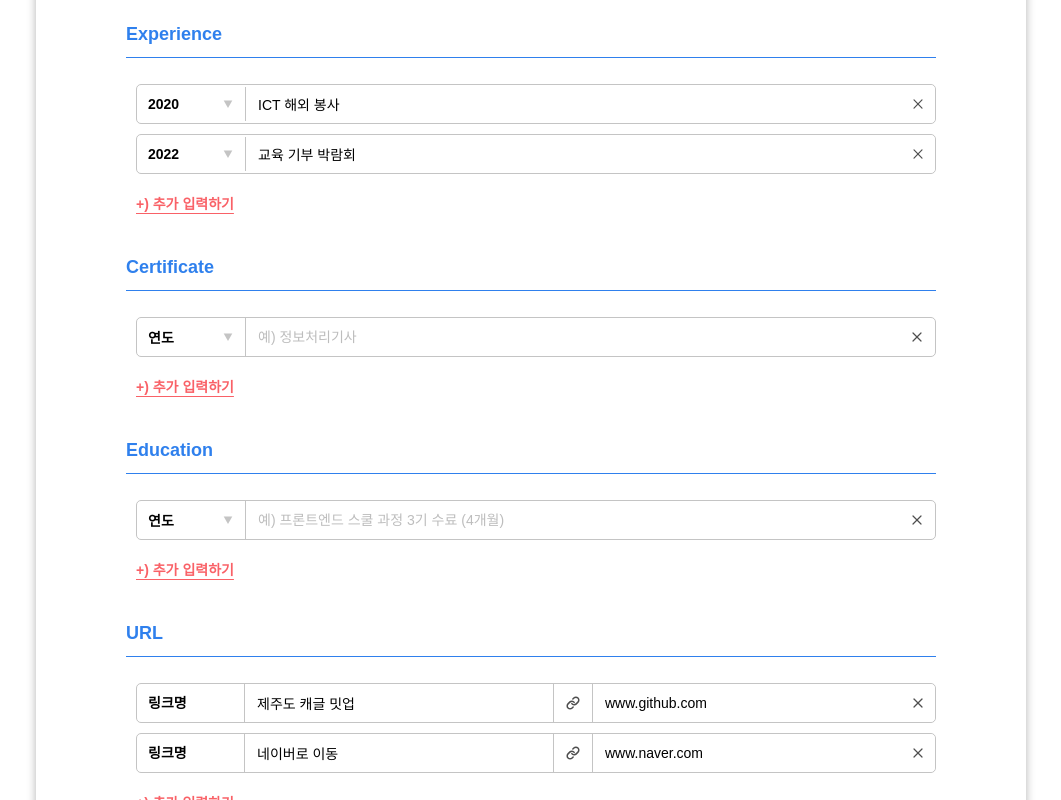
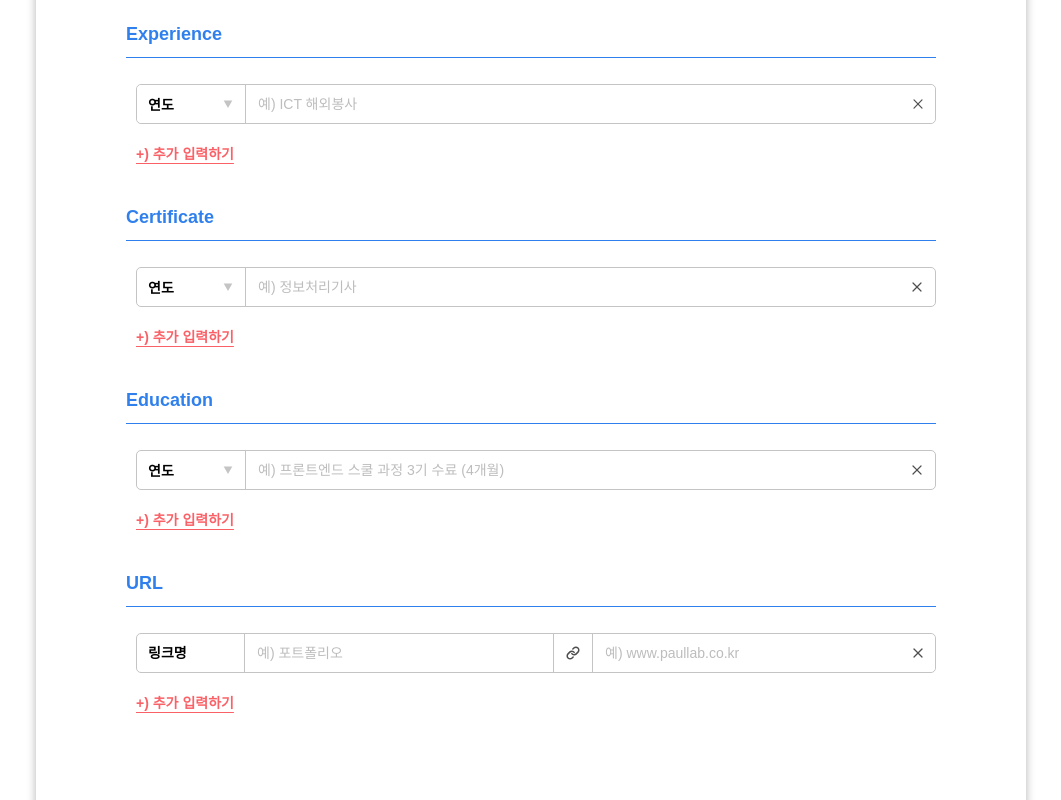
Before and after one commit to weniv/MAKE-RE, a React (Create React App) app: page / in a window 1280 px wide. Shown: the part 2580-3380 px from the top of the page, without its empty margins (109-1170 px from the left). Built offline with nearby package versions, Linux system fonts and the light colour scheme.

Commit message:
Feat: 파트에 데이터가 없을 떄 해당 섹션 미출력(Experience, Url)

```diff
--- a/src/app/App.jsx
+++ b/src/app/App.jsx
@@ -1,6 +1,6 @@
 import Write from '../pages/Write'
 import Preview from '../pages/Preview'
-import { useState } from 'react'
+import { useEffect, useState } from 'react'
 
 import styles from './style.module.css'
 
@@ -8,14 +8,8 @@ function App() {
   const dummyData = {
     name: '전유진',
     enName: 'YouJin Jeon',
-    experience: [
-      { year: 2020, contents: 'ICT 해외 봉사' },
-      { year: 2022, contents: '교육 기부 박람회' },
-    ],
-    url: [
-      { contents: '제주도 캐글 밋업', link: 'www.github.com' },
-      { contents: '네이버로 이동', link: 'www.naver.com' },
-    ],
+    experience: [{ year: '', contents: '' }],
+    url: [{ contents: '', link: '' }],
   }
   const [isWrite, setIsWrite] = useState(true)
   const [resumeData, setResumeData] = useState(dummyData)
--- a/src/components/Experience/ExperienceOutput.jsx
+++ b/src/components/Experience/ExperienceOutput.jsx
@@ -3,13 +3,11 @@ import styles from './experience.module.css'
 
 export default function Experience({ experience }) {
   const expOutput = experience.filter((exp) => exp.year || exp.contents.trim())
-
-  console.log('out', expOutput)
   expOutput.sort((a, b) => b.year - a.year)
 
   return (
     <>
-      {expOutput && (
+      {!!expOutput.length && (
         <section className={styles.exp}>
           <h2 className={styles.titOutput}>Experience</h2>
           <ul className={styles.listExp}>
--- /dev/null
+++ b/src/components/ExportPdf/ExportPdf.jsx
@@ -0,0 +1,5 @@
+import React from 'react'
+
+export default function ExportPDF() {
+  return <div>ExportPDF</div>
+}
--- a/src/components/Url/UrlOutput.jsx
+++ b/src/components/Url/UrlOutput.jsx
@@ -5,7 +5,7 @@ export default function Url({ url }) {
   const urlOutput = url.filter((u) => u.contents.trim() || u.link.trim())
   return (
     <>
-      {urlOutput && (
+      {!!urlOutput.length && (
         <section className={styles.exp}>
           <h2 className={styles.titOutput}>URL</h2>
           <ul className={styles.listUrl}>
```
